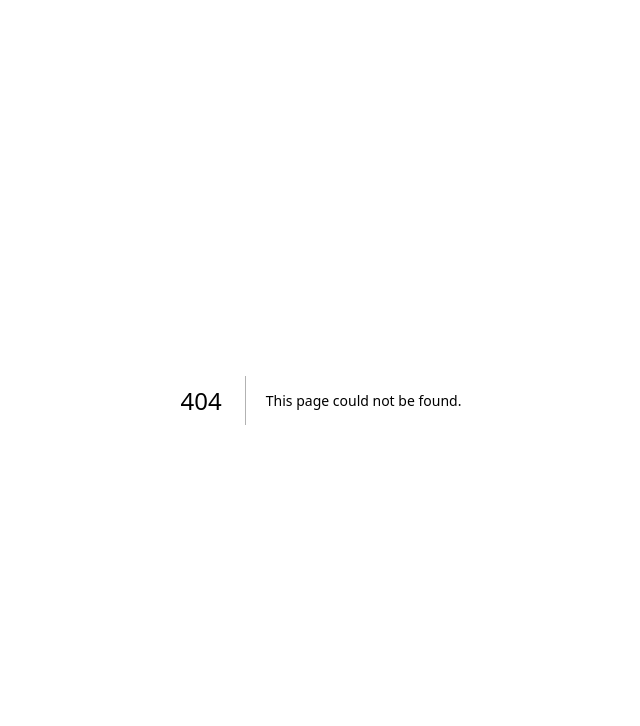
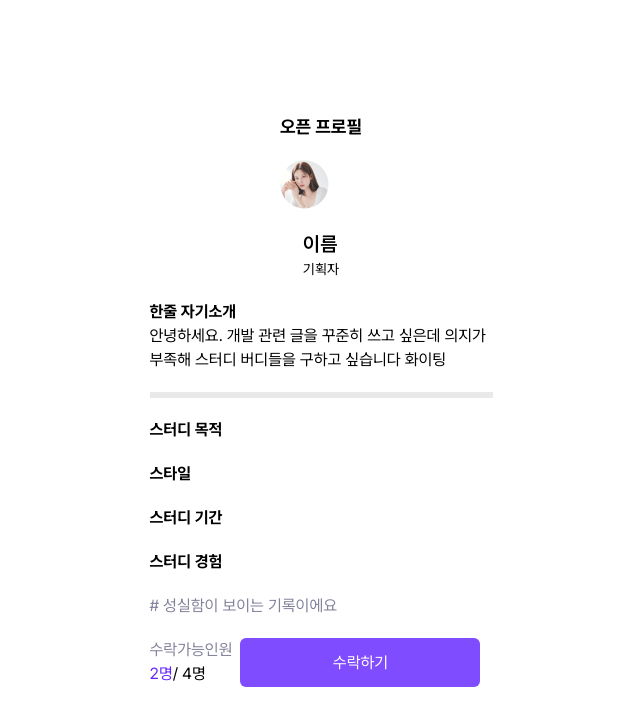
Before and after one commit to yoo-nji/Uandmy_Frontend, a Next.js app: page /public_profile in a window 1280 px wide. Before the commit this address had no page. Shown: the top 726 px of the page, without its empty margins (319-959 px from the left). Built offline with nearby package versions, Linux system fonts and the light colour scheme.

Commit message:
[✨feat]: 공개 프로필 틀 구현

```diff
--- a/src/app/login/page.tsx
+++ b/src/app/login/page.tsx
@@ -1,10 +1,9 @@
 'use client';
+import Image from 'next/image';
 import { useForm } from 'react-hook-form';
 
+import Button from '@/components/common/Button';
 import Input from '@/components/common/Input';
-import Image from 'next/image';
-import hand from '../../../public/images/hand.png';
-import Button from '@/components/common/Button';
 
 interface FormDatas {
   email: string;
--- /dev/null
+++ b/src/app/public_profile/page.tsx
@@ -0,0 +1,60 @@
+'use client';
+
+import Button from '@/components/common/Button';
+
+const handleAccept = () => {};
+
+const page = () => {
+  return (
+    <>
+      <div className="flex justify-center items-center  h-screen">
+        <div className="flex items-center flex-col w-[21.438rem] space-y-5">
+          <div className="text-center space-y-5 ">
+            <div className="font-bold text-[1.125rem]  ">오픈 프로필</div>
+            <img src="/images/profile.png" alt="프로필 " />
+          </div>
+          <div>
+            <div className="font-semibold text-[1.25rem]">이름</div>
+            <p className=" text-[0.875rem]">기획자</p>
+          </div>
+
+          <div>
+            <div className="font-bold">한줄 자기소개</div>
+            <p>
+              안녕하세요. 개발 관련 글을 꾸준히 쓰고 싶은데 의지가 부족해 스터디
+              버디들을 구하고 싶습니다 화이팅
+            </p>
+            <hr className="w-full  border-[0.188rem] border-[#E9E9E9] mt-5 mb-5" />
+            <div className="flex flex-col space-y-5">
+              <p className="text-base font-bold">스터디 목적</p>
+              <p className="text-base font-bold">스타일</p>
+              <p className="text-base font-bold">스터디 기간</p>
+              <p className="text-base font-bold">스터디 경험</p>
+              <p className="text-[#82829B]">
+                &#035; 성실함이 보이는 기록이에요
+              </p>
+            </div>
+          </div>
+
+          <div className="box-border flex flex-row gap-2 w-full ">
+            <span>
+              <p className="text-[#82829B]">수락가능인원</p>
+              <div className="flex">
+                <p className="text-primary">2명</p>
+                <p>/ 4명</p>
+              </div>
+            </span>
+
+            <Button
+              label="수락하기"
+              onClick={handleAccept}
+              bgColor="bg-[#804CFF]"
+              className="w-[15rem] h-[3.063rem]"
+            />
+          </div>
+        </div>
+      </div>
+    </>
+  );
+};
+export default page;
```
